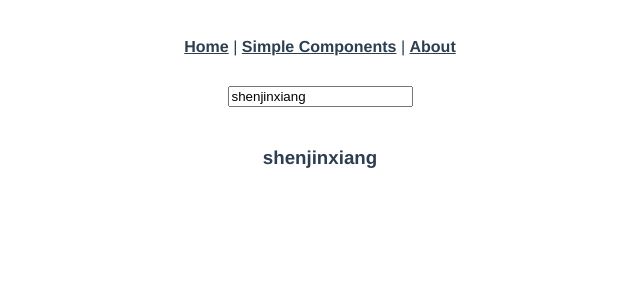
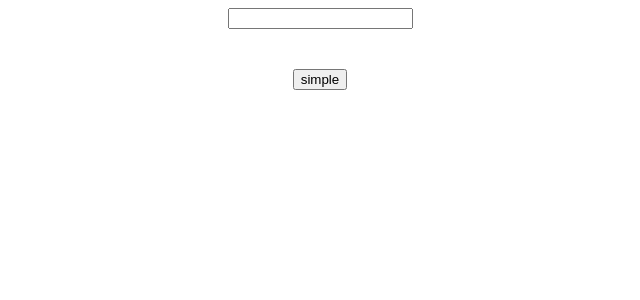
Before and after one commit to ShenJinXiang/vue, a Vue app in the folder exam/cli-01/: page /#/ in a window 1280 px wide. Shown: the top 300 px of the page, without its empty margins (320-960 px from the left). Built offline with nearby package versions, Linux system fonts and the light colour scheme.

Commit message:
dev prov 模式练习

```diff
--- a/exam/cli-01/package.json
+++ b/exam/cli-01/package.json
@@ -3,8 +3,9 @@
   "version": "0.1.0",
   "private": true,
   "scripts": {
-    "serve": "vue-cli-service serve",
-    "build": "vue-cli-service build",
+    "dev": "vue-cli-service serve --mode development",
+    "local": "vue-cli-service serve --mode local",
+    "build": "vue-cli-service build --mode production",
     "lint": "vue-cli-service lint"
   },
   "dependencies": {
--- a/exam/cli-01/src/App.vue
+++ b/exam/cli-01/src/App.vue
@@ -1,10 +1,10 @@
 <template>
   <div id="app">
-    <div id="nav">
-      <router-link to="/">Home</router-link> |
-      <router-link to="/simple">Simple Components</router-link> |
-      <router-link to="/about">About</router-link>
-    </div>
+<!--    <div id="nav">-->
+<!--      <router-link to="/">Home</router-link> |-->
+<!--      <router-link to="/simple">Simple Components</router-link> |-->
+<!--      <router-link to="/about">About</router-link>-->
+<!--    </div>-->
     <router-view/>
   </div>
 </template>
--- a/exam/cli-01/src/components/HelloWorld.vue
+++ b/exam/cli-01/src/components/HelloWorld.vue
@@ -10,7 +10,7 @@ export default {
   name: 'HelloWorld',
   data() {
     return {
-      words: 'shenjinxiang',
+      words: '',
     };
   },
 };
--- /dev/null
+++ b/exam/cli-01/src/config/index.js
@@ -0,0 +1,4 @@
+console.log('title:', process.env.VUE_APP_TITLE);
+export default {
+  title: process.env.VUE_APP_TITLE,
+};
--- a/exam/cli-01/src/router/index.js
+++ b/exam/cli-01/src/router/index.js
@@ -1,5 +1,6 @@
 import Vue from 'vue';
 import VueRouter from 'vue-router';
+import config from '@/config';
 import Home from '../views/Home.vue';
 
 Vue.use(VueRouter);
@@ -8,11 +9,17 @@ const routes = [
   {
     path: '/',
     name: 'Home',
+    meta: {
+      title: 'Home',
+    },
     component: Home,
   },
   {
     path: '/about',
     name: 'About',
+    meta: {
+      title: 'About',
+    },
     // route level code-splitting
     // this generates a separate chunk (about.[hash].js) for this route
     // which is lazy-loaded when the route is visited.
@@ -21,6 +28,9 @@ const routes = [
   {
     path: '/simple',
     name: 'Simple',
+    meta: {
+      title: config.title,
+    },
     component: () => import('../views/Simple'),
   },
 ];
@@ -30,4 +40,11 @@ const router = new VueRouter({
   routes,
 });
 
+// eslint-disable-next-line no-unused-vars
+router.afterEach((to, from) => {
+  if (to.meta.title) {
+    document.title = to.meta.title;
+  }
+});
+
 export default router;
--- a/exam/cli-01/src/views/Home.vue
+++ b/exam/cli-01/src/views/Home.vue
@@ -2,6 +2,7 @@
   <div class="home">
 <!--    <img alt="Vue logo" src="../assets/logo.png">-->
     <HelloWorld msg="Welcome to Your Vue.js App"/>
+    <button @click="simplePage">simple</button>
   </div>
 </template>
 
@@ -14,5 +15,10 @@ export default {
   components: {
     HelloWorld,
   },
+  methods: {
+    simplePage() {
+      this.$router.push('/simple');
+    },
+  },
 };
 </script>
--- a/exam/cli-01/src/views/Simple.vue
+++ b/exam/cli-01/src/views/Simple.vue
@@ -1,5 +1,6 @@
 <template>
   <div class="simple-coms">
+    <h1>{{title}}</h1>
     <h4>counter</h4>
     <counter />
     <buttonCounter />
@@ -11,9 +12,15 @@
 // @ is an alias to /src
 import counter from '@/components/counter.vue';
 import buttonCounter from '@/components/buttonCounter.vue';
+import config from '@/config';
 
 export default {
   name: 'Home',
+  data() {
+    return {
+      title: config.title,
+    };
+  },
   components: {
     counter,
     buttonCounter,
```
Also changed, not shown: 2 other files (tests, documents, lock files or other folders).
